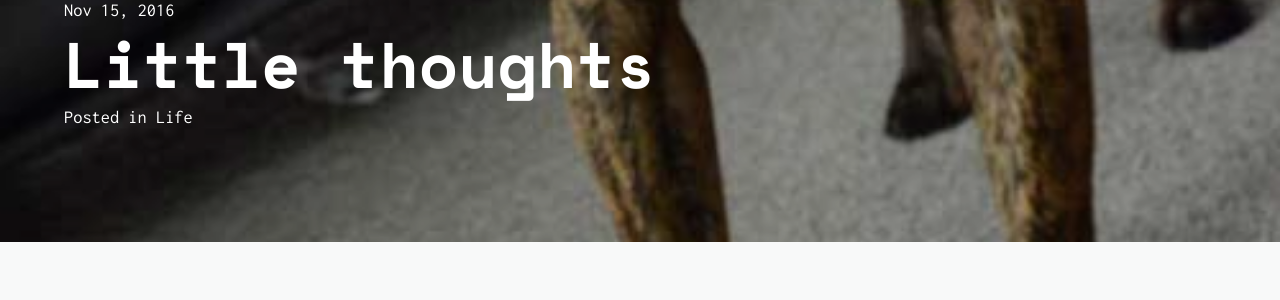
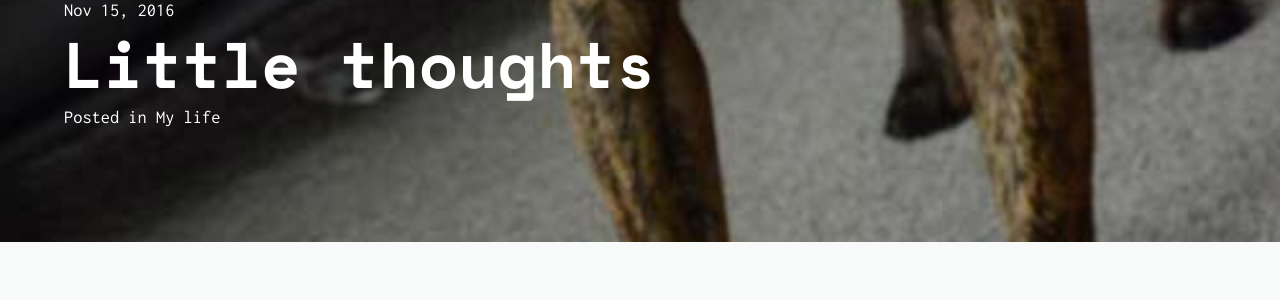
Before and after one commit to yuzhihu/yuzhihu.github.io, a Jekyll site: the page built from _posts/2016-11-15-third.markdown, in a window 1280 px wide and 900 px high. Shown: the part 402-702 px from the top of the window. Built offline with Jekyll 4.4.1, drawn with Linux system fonts in a browser that asks for light colours; nearby versions of some CDN libraries; comment, search, counter and statistics services are not loaded.

```diff
--- a/_categories/juice.html
+++ b/_categories/my-life.html
@@ -1,7 +1,7 @@
 ---
 layout: default
-title: Juice
+title: My life
 description:
-permalink: /category/juice/
+permalink: /category/my-life/
 ---
 {% include category.html %}
--- a/_categories/brunch.html
+++ b/_categories/phd.html
@@ -1,7 +1,7 @@
 ---
 layout: default
-title: Brunch
+title: PhD
 description:
-permalink: /category/brunch/
+permalink: /category/phd/
 ---
 {% include category.html %}
--- a/_posts/2016-11-11-second-post.markdown
+++ b/_posts/2016-11-11-second-post.markdown
@@ -3,7 +3,7 @@ layout: post
 title: Skill sets you can get after completing your PhD
 date: 2016-11-11 11:28:27 +11
 categories:
-  PhD
+- PhD
 description: Ideas are my own
 image: assets/image/ernu_id.jpg
 image-sm: assets/image/ernu_id.jpg
--- a/_posts/2016-11-15-third.markdown
+++ b/_posts/2016-11-15-third.markdown
@@ -3,7 +3,7 @@ layout: post
 title: Little thoughts
 date: 2016-11-15 19:57:49 +11
 categories:
-  Life
+- My life
 description: Third post
 image: assets/image/ernu_3.jpg
 image-sm: assets/image/ernu_3.jpg
--- a/_posts/2016-11-22-fourth.markdown
+++ b/_posts/2016-11-22-fourth.markdown
@@ -3,7 +3,7 @@ layout: post
 title: Modelling- Fashfest 2016
 date: 2016-11-22 15:29:29 +11
 categories:
-  Life
+- My life
 description: First post
 image: assets/image/model.jpg
 image-sm: assets/image/model.jpg
--- a/_posts/2016-11-29-fifth.markdown
+++ b/_posts/2016-11-29-fifth.markdown
@@ -3,7 +3,7 @@ layout: post
 title: How to communicate your Science better to the general public
 date: 2016-11-29 21:38:42 +11
 categories:
-  PhD
+- PhD
 description: Fifth post
 image: assets/image/Dasha_1.jpg
 image-sm: assets/image/Dasha_1.jpg
```
